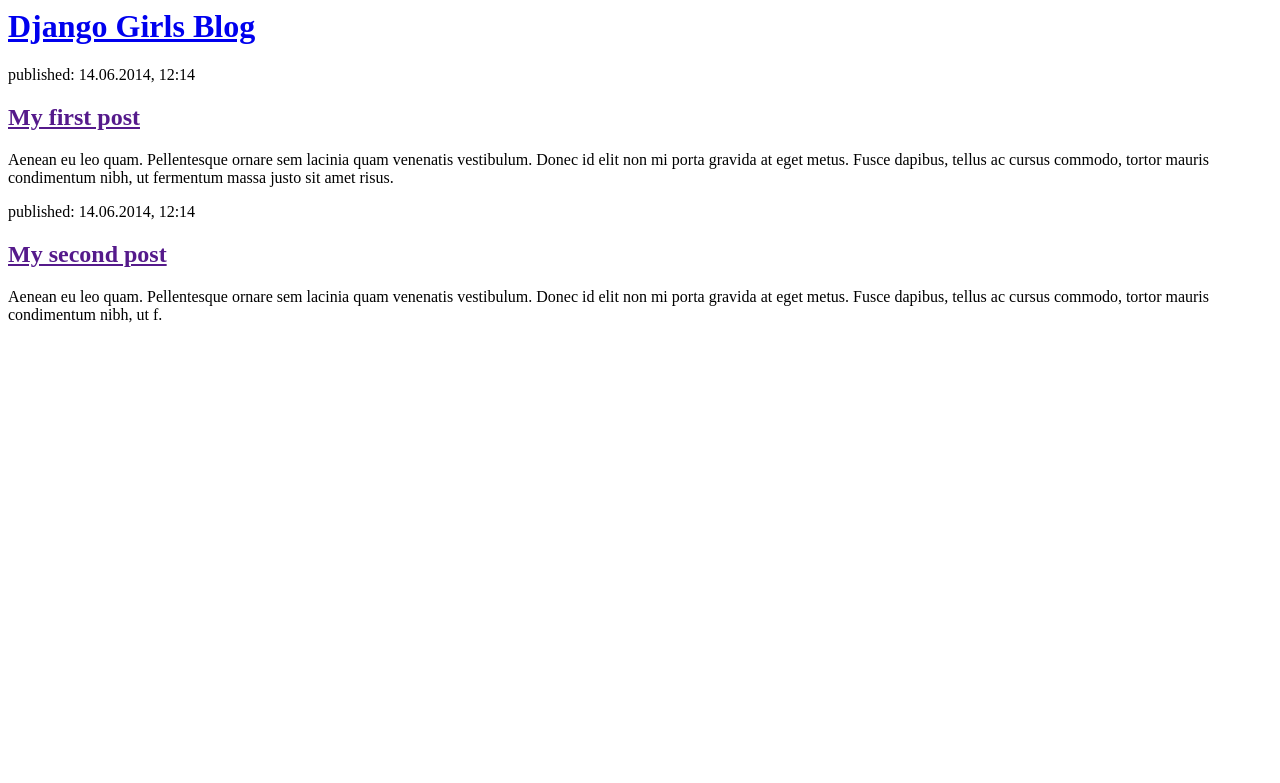
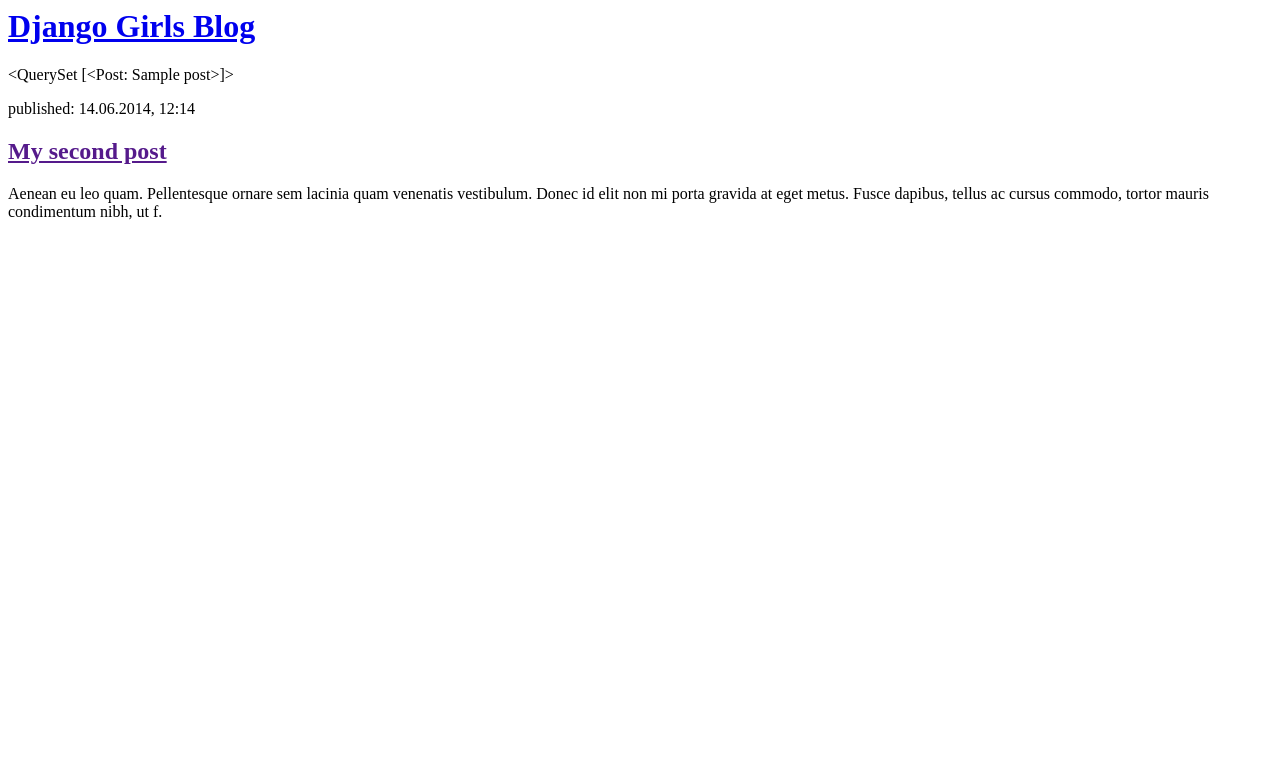
Before and after one commit to anqavodqa/My-first-blog, a Django app: template blog/templates/blog/post_list.html in a window 1280 px wide. Shown: the top 783 px of the page. Run offline with Django 3.2, Linux system fonts and the light colour scheme; the template is opened without the code that fills it: values that come from a table or form of the project are taken from there, others are empty; tables that the repository leaves empty hold one stand-in row (values such as "Sample post").

Commit message:
some changes

```diff
--- a/blog/templates/blog/post_list.html
+++ b/blog/templates/blog/post_list.html
@@ -7,11 +7,7 @@
             <h1><a href="/">Django Girls Blog</a></h1>
         </div>
 
-        <div>
-            <p>published: 14.06.2014, 12:14</p>
-            <h2><a href="">My first post</a></h2>
-            <p>Aenean eu leo quam. Pellentesque ornare sem lacinia quam venenatis vestibulum. Donec id elit non mi porta gravida at eget metus. Fusce dapibus, tellus ac cursus commodo, tortor mauris condimentum nibh, ut fermentum massa justo sit amet risus.</p>
-        </div>
+      {{ posts }}
 
         <div>
             <p>published: 14.06.2014, 12:14</p>
--- a/blog/views.py
+++ b/blog/views.py
@@ -1,4 +1,6 @@
 from django.shortcuts import render
+from .models import Post
 
 def post_list(request):
-    return render(request, 'blog/post_list.html', {})
+    posts = Post.object.filter(published_date__lte=timezone.now()).order_by('published_date')
+    return render(request, 'blog/post_list.html', {'posts':posts})
```
Also changed, not shown: blog/models.py (+5 -5 lines).
